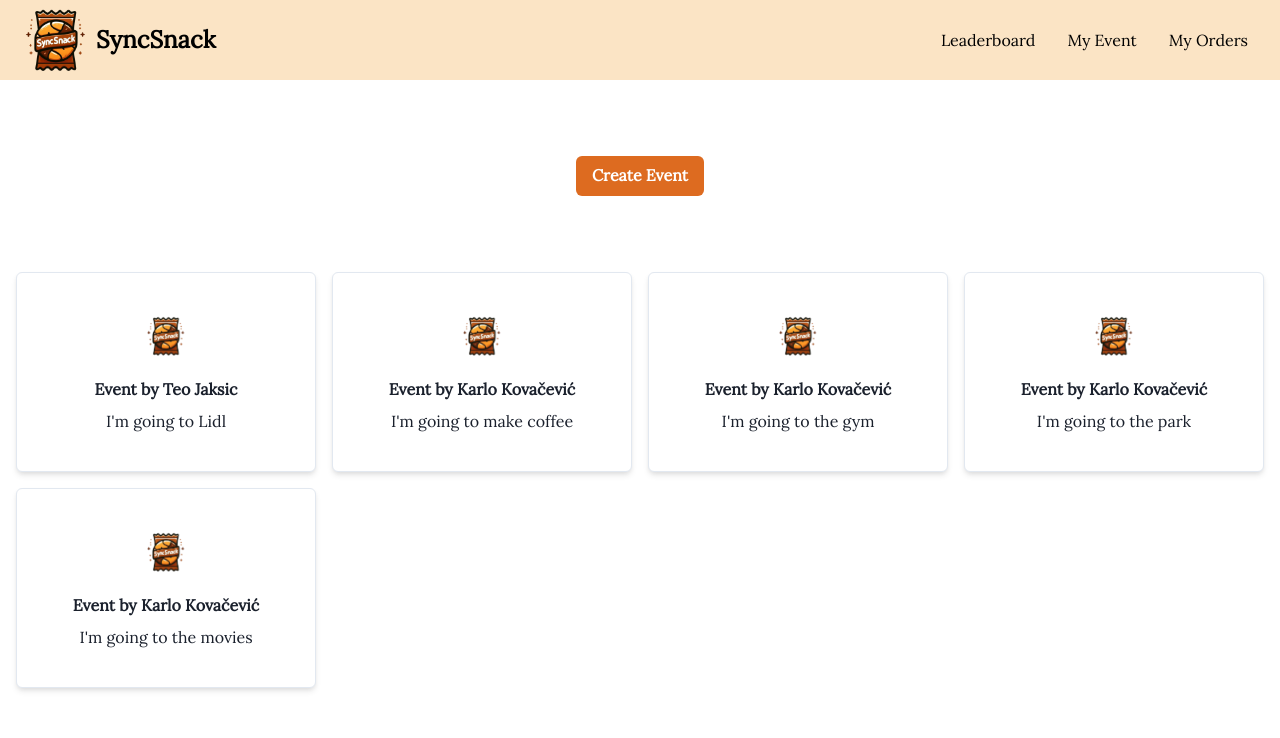
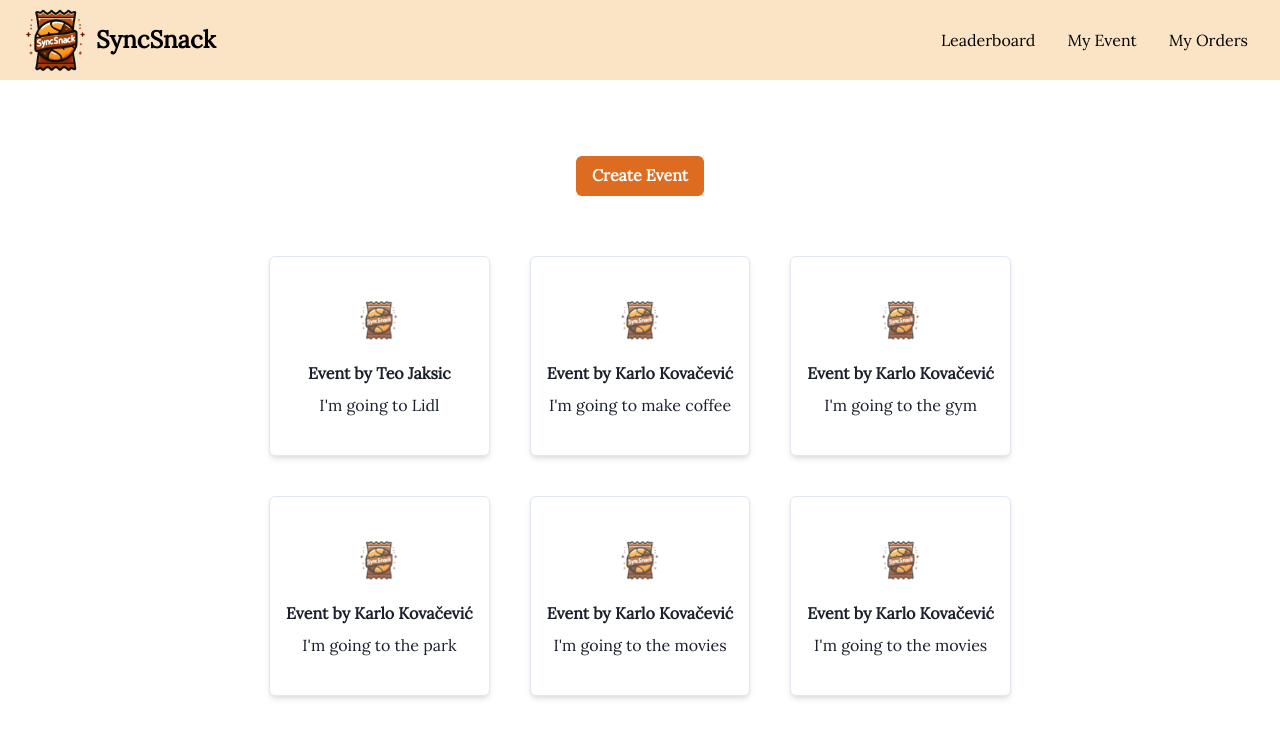
Before and after one commit to simecki123/SyncSnackApp, a Next.js app in the folder sync-snack/: page /home in a window 1280 px wide. Shown: the top 738 px of the page. Built offline with nearby package versions, Linux system fonts and the light colour scheme.

Commit message:
more cards

```diff
--- a/sync-snack/app/components/in-progress-events/InProgressEvents.tsx
+++ b/sync-snack/app/components/in-progress-events/InProgressEvents.tsx
@@ -44,20 +44,21 @@ export default function InProgressEvents() {
       status: "InProgress",
       eventType: "Entertainment",
     },
+    {
+      _id: "5",
+      creatorId: "5",
+      description: "I'm going to the movies",
+      groupId: "2",
+      status: "InProgress",
+      eventType: "Entertainment",
+    },
   ];
 
   return (
-    <Box
-      w="100%"
-      h="100vh"
-      overflowY="auto"
-      p={4}
-    >
-      <SimpleGrid columns={{ base: 1, md: 2, lg: 4 }} spacing={4}>
-        {inprogressevents.map((event) => (
-          <InProgressEventCard key={event._id} event={event} />
-        ))}
-      </SimpleGrid>
-    </Box>
+    <SimpleGrid columns={3} spacing={10}>
+      {inprogressevents.map((event) => (
+        <InProgressEventCard key={event._id} event={event} />
+      ))}
+    </SimpleGrid>
   );
 }
--- a/sync-snack/app/components/in-progress-events/in-progress-event-card/InProgressEventCard.tsx
+++ b/sync-snack/app/components/in-progress-events/in-progress-event-card/InProgressEventCard.tsx
@@ -76,7 +76,7 @@ export default function InProgressEventCard({ event }: InProgressEventCardProps)
         w="50px"
         h="50px"
         mb={4}
-        animation={`${blink} 3s infinite`} // Apply blinking animation
+        animation={`${blink} 5s infinite`} // Apply blinking animation
       />
       {userProfile ? (
         <Text fontWeight="bold">
```
